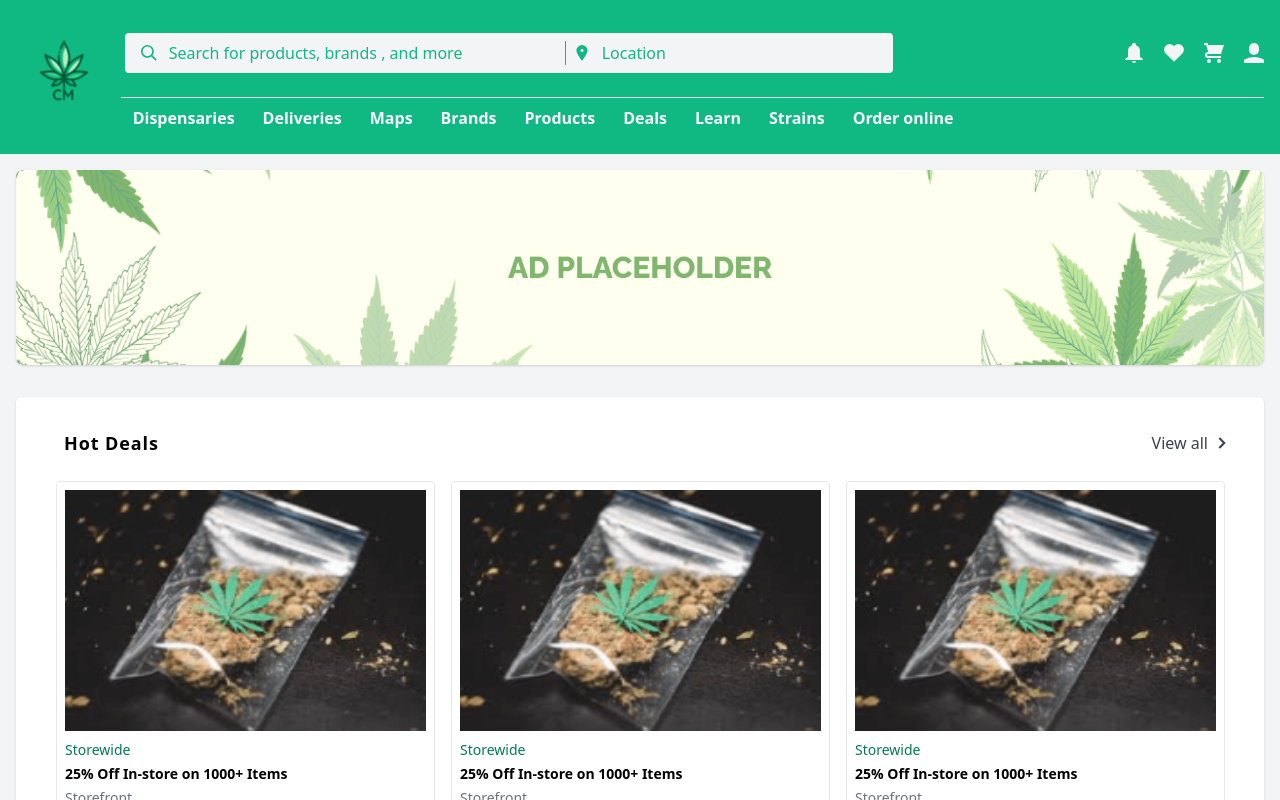
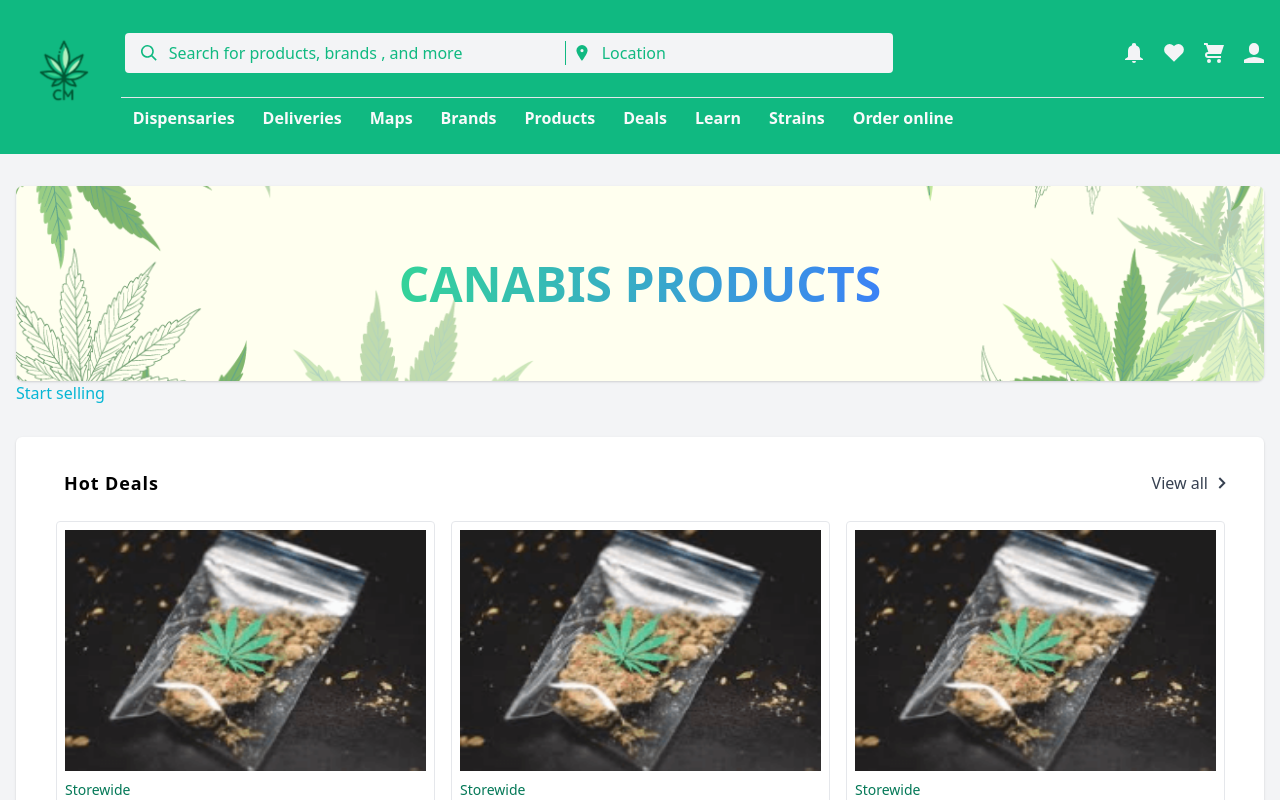
Before and after one commit to braveheart-star/sonic-canabis-app, a Next.js app: page / in a window 1280 px wide. Shown: the top 800 px of the page. Built offline with nearby package versions, Linux system fonts and the light colour scheme.

Commit message:
add all colors

```diff
--- a/src/pages/index.tsx
+++ b/src/pages/index.tsx
@@ -5,8 +5,20 @@ export default function Home() {
   return (
     <Layout>
       <div className="container p-2 mx-auto sm:py-4 sm:px-4 max-w-7xl">
-        <div className="w-full rounded-lg shadow ">
-          <img className="w-full h-24 sm:h-auto " src="/images/home/AD.png" />
+        <div className="relative w-full mt-4 rounded-lg shadow">
+          <img className="w-full " src="/images/home/AD.svg" />
+          <div className="absolute inset-0 ">
+            <div className="flex h-full ">
+              <div className="m-auto ">
+                <span className="text-5xl font-extrabold text-transparent uppercase bg-clip-text bg-gradient-to-r from-green-400 to-blue-500">
+                  Canabis products
+                </span>
+              </div>
+            </div>
+          </div>
+        </div>
+        <div className="flex space-x-3 ">
+          <button className=" text-cyan-500">Start selling</button>
         </div>
         <div className="mt-2 space-y-4 lg:mt-8 lg:space-y-12">
           <Card />
--- a/tailwind.config.js
+++ b/tailwind.config.js
@@ -1,3 +1,5 @@
+const colors = require("tailwindcss/colors");
+
 module.exports = {
   purge: [
     "./src/components/**/*.{js,ts,jsx,tsx}",
@@ -5,7 +7,24 @@ module.exports = {
   ],
   darkMode: false, // or 'media' or 'class'
   theme: {
-    extend: {},
+    extend: {
+      colors: {
+        blueGray: colors.blueGray,
+        coolGray: colors.coolGray,
+        trueGray: colors.trueGray,
+        warmGray: colors.warmGray,
+        orange: colors.orange,
+        amber: colors.amber,
+        lime: colors.lime,
+        emerald: colors.emerald,
+        teal: colors.teal,
+        cyan: colors.cyan,
+        lightBlue: colors.lightBlue,
+        violet: colors.violet,
+        fuchsia: colors.fuchsia,
+        rose: colors.rose,
+      },
+    },
   },
   variants: {
     extend: {},
```
Also changed, not shown: public/images/home/AD.svg (added), public/images/home/BG.jpg (added).
